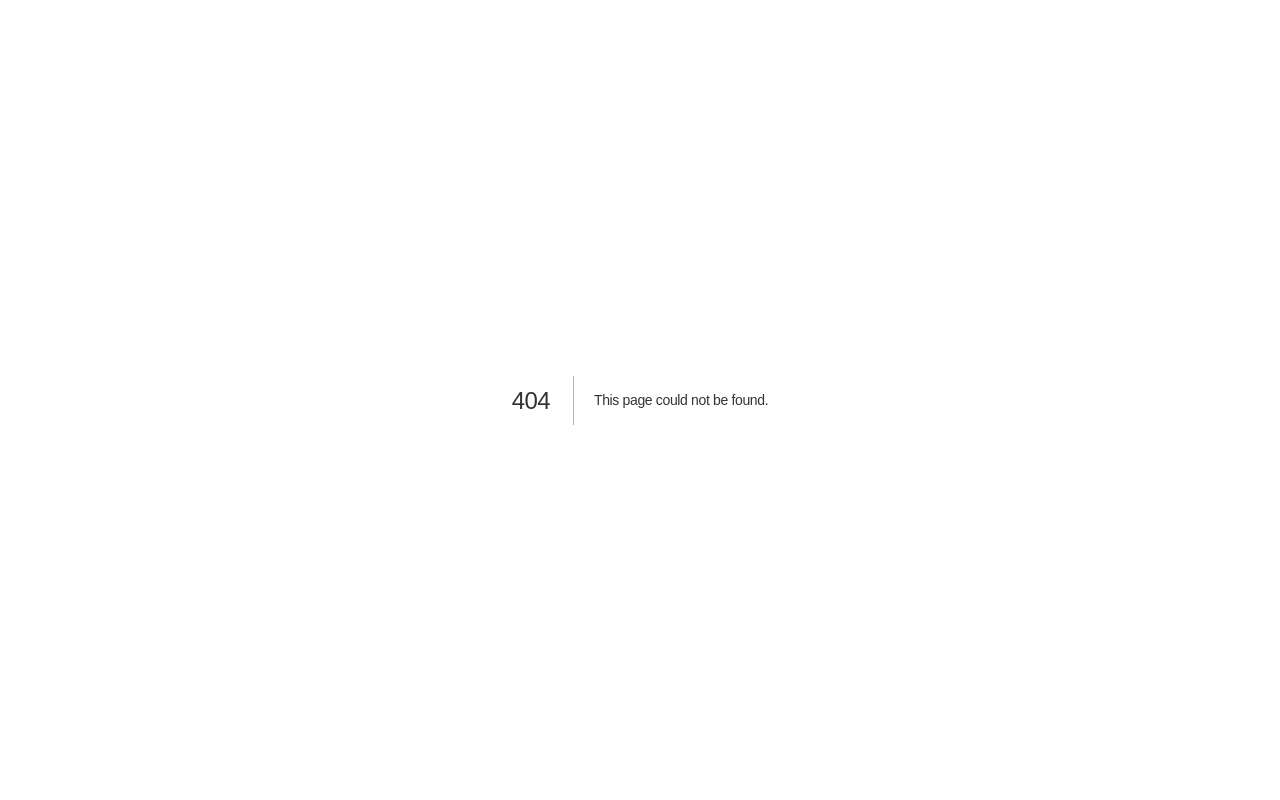
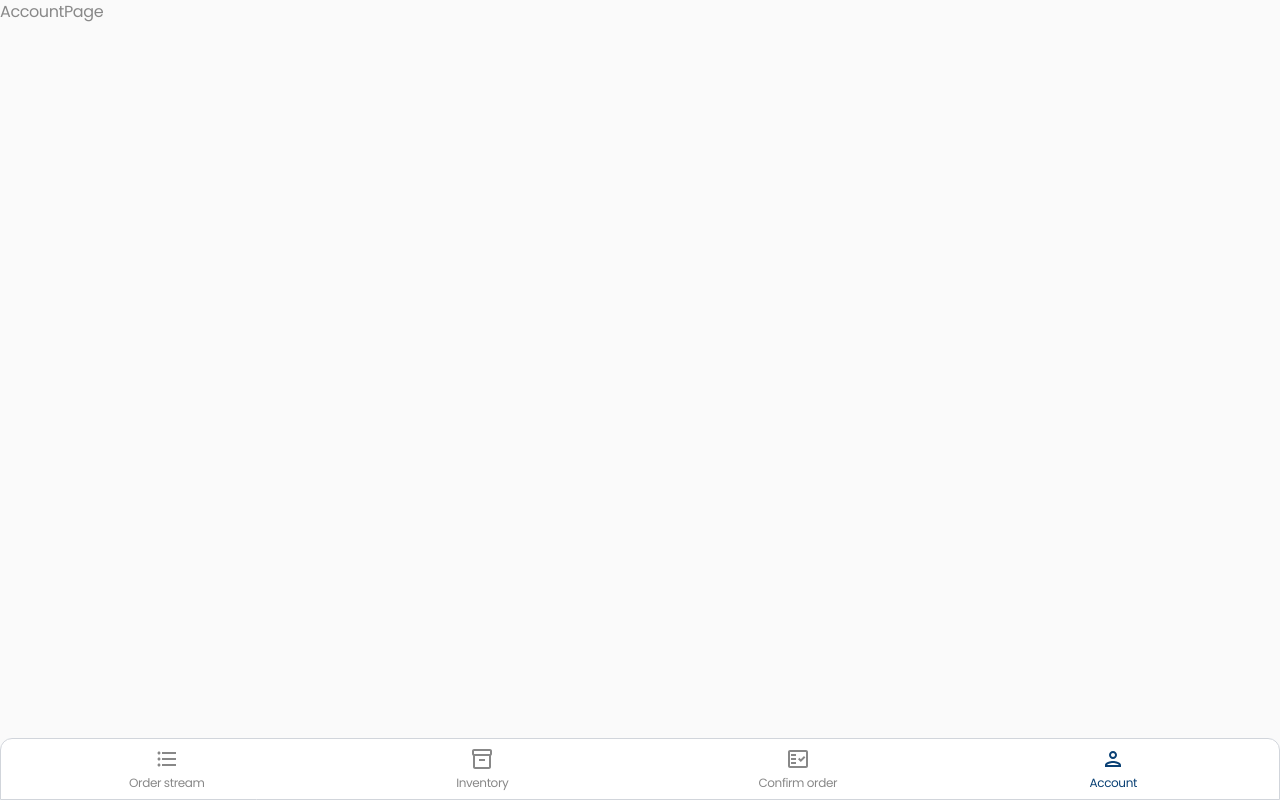
Before and after one commit to michaeldimimu/foodlancer-cafeteria-platform, a Next.js app: page /account in a window 1280 px wide. Before the commit this address had no page. Built offline with nearby package versions, Linux system fonts and the light colour scheme; a web font is replaced by a local one.

Commit message:
Create bottom navigation and associated routes

```diff
--- /dev/null
+++ b/app/account/page.tsx
@@ -0,0 +1,5 @@
+const AccountPage = () => {
+  return <div>AccountPage</div>;
+};
+
+export default AccountPage;
--- /dev/null
+++ b/app/confirm-order/page.tsx
@@ -0,0 +1,5 @@
+const ConfirmOrderPage = () => {
+  return <div>ConfirmOrderPage</div>;
+};
+
+export default ConfirmOrderPage;
--- /dev/null
+++ b/app/inventory/page.tsx
@@ -0,0 +1,5 @@
+const InventoryPage = () => {
+  return <div>InventoryPage</div>;
+};
+
+export default InventoryPage;
--- a/app/layout.tsx
+++ b/app/layout.tsx
@@ -5,6 +5,7 @@ import { ToastContainer } from "react-toastify";
 
 import "./globals.css";
 import "react-toastify/ReactToastify.css";
+import Navigation from "./ui/navigation";
 
 const poppins = Poppins({
   subsets: ["latin"],
@@ -72,9 +73,10 @@ export default function RootLayout({
       className={`${poppins.variable} ${darkerGrotesque.variable}`}
     >
       <SessionProvider>
-        <body>
+        <body className="mb-12">
           <ToastContainer />
           {children}
+          <Navigation />
         </body>
       </SessionProvider>
     </html>
--- a/app/page.tsx
+++ b/app/page.tsx
@@ -15,15 +15,9 @@ const Home = async () => {
 
   return (
     <main className="p-4">
-      <p>Home {JSON.stringify(user)}</p>
-      <form
-        action={async () => {
-          "use server";
-          await signOut();
-        }}
-      >
-        <button type="submit">Sign out</button>
-      </form>
+      <div className="sticky top-0 border-b bg-neutral-light py-4">
+        <h1 className="text-3xl font-bold">Order stream - {user.cafeteria}</h1>
+      </div>
 
       <Suspense fallback={<OrderStreamSkeleton />}>
         <OrderStream cafeteriaName={user.cafeteria} />
--- /dev/null
+++ b/app/ui/navigation.tsx
@@ -0,0 +1,70 @@
+"use client";
+
+import Link from "next/link";
+import { usePathname } from "next/navigation";
+
+import {
+  FactCheckOutlined,
+  FormatListBulletedOutlined,
+  Inventory2Outlined,
+  PersonOutlined,
+} from "@mui/icons-material";
+
+const Navigation = () => {
+  const pathname = usePathname();
+  return (
+    <nav className="fixed bottom-0 left-0 w-full rounded-t-xl border border-gray-300 bg-white p-2">
+      <ul className="flex items-center justify-around">
+        <li>
+          <Link
+            href="/"
+            className={`${
+              pathname === "/" && "text-primary-three"
+            } flex w-20 flex-col items-center gap-1 text-center`}
+          >
+            <FormatListBulletedOutlined />
+            <span className="text-xs">Order stream</span>
+          </Link>
+        </li>
+
+        <li>
+          <Link
+            href="/inventory"
+            className={`${
+              pathname === "/inventory" && "text-primary-three"
+            } flex w-20 flex-col items-center gap-1 text-center`}
+          >
+            <Inventory2Outlined />
+            <span className="text-xs">Inventory</span>
+          </Link>
+        </li>
+
+        <li>
+          <Link
+            href="/confirm-order"
+            className={`${
+              pathname === "/confirm-order" && "text-primary-three"
+            } flex w-20 flex-col items-center gap-1 text-center`}
+          >
+            <FactCheckOutlined />
+            <span className="text-xs">Confirm order</span>
+          </Link>
+        </li>
+
+        <li>
+          <Link
+            href="/account"
+            className={`${
+              pathname === "/account" && "text-primary-three"
+            } flex w-20 flex-col items-center gap-1 text-center`}
+          >
+            <PersonOutlined />
+            <span className="text-xs">Account</span>
+          </Link>
+        </li>
+      </ul>
+    </nav>
+  );
+};
+
+export default Navigation;
```
Also changed, not shown: 1 other file (tests, documents, lock files or other folders).
